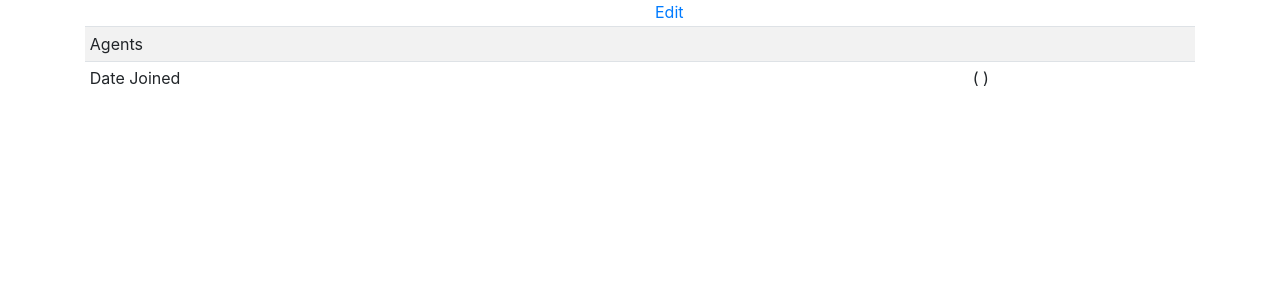
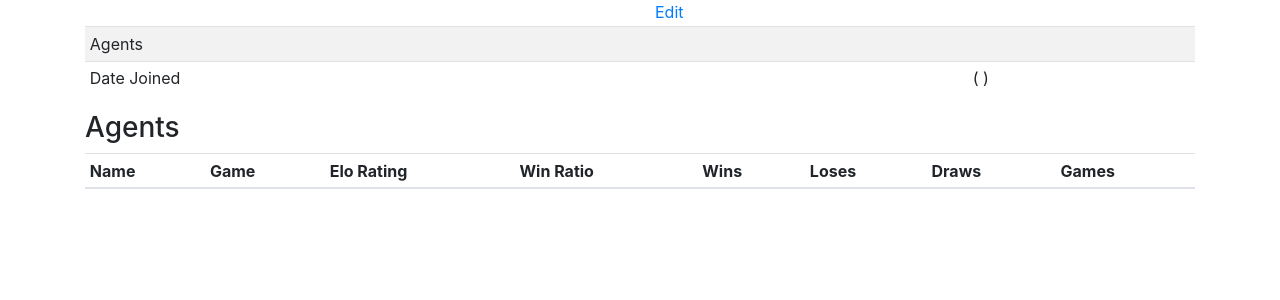
Before and after one commit to h3nnn4n/colosseum_website, a Django app: template app/templates/users/detail.html in a window 1280 px wide. Shown: the part 66-366 px from the top of the page. Run offline with Django 3.2, Linux system fonts and the light colour scheme; the template is opened without the code that fills it, so the values that code supplies are empty; some libraries are stand-ins or nearby versions.

Commit message:
List agents in user detail view

```diff
--- a/app/templates/users/detail.html
+++ b/app/templates/users/detail.html
@@ -40,6 +40,47 @@
       </table>
     </div>
   </div>
+
+  <h3> Agents </h3>
+
+  <div>
+    <table class="table table-hover table-striped table-sm">
+      <thead>
+        <th scope="col"> Name </th>
+        <th scope="col"> Game </th>
+        <th scope="col"> Elo Rating </th>
+        <th scope="col"> Win Ratio </th>
+        <th scope="col"> Wins </th>
+        <th scope="col"> Loses </th>
+        <th scope="col"> Draws </th>
+        <th scope="col"> Games </th>
+      </thead>
+
+      <tbody>
+        {% for agent in user.agents.by_elo %}
+        <tr>
+          <td>
+            <a href={% url 'agent_detail' agent.id %}>
+              {{ agent.name }}
+            </a>
+          </td>
+
+          <td>
+            <a href={% url 'game_detail' agent.game.id %}>
+              {{ agent.game.name }}
+            </a>
+          </td>
+          <td>{{ agent.elo }}</td>
+          <td>{{ agent.pretty_win_ratio }}%</td>
+          <td>{{ agent.wins }}</td>
+          <td>{{ agent.loses }}</td>
+          <td>{{ agent.draws }}</td>
+          <td>{{ agent.games_played_count }}</td>
+        </tr>
+        {% endfor %}
+      </tbody>
+    </table>
+  <div>
 <div>
 
 {% endblock %}
```
